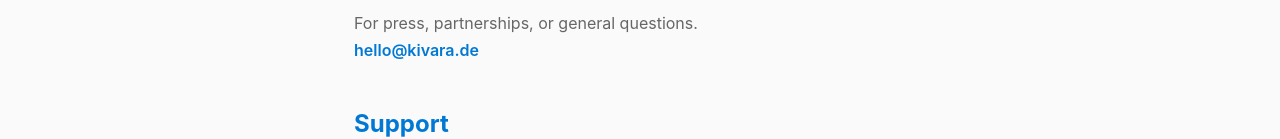
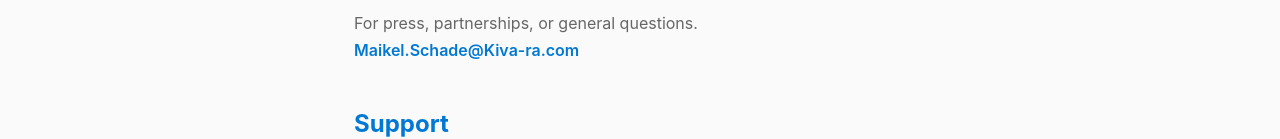
Before and after one commit to lkwdriver98/KIVARA-WEBSITE, a plain HTML site: page contact.html in a window 1280 px wide. Shown: the part 347-486 px from the top of the page. Drawn offline with Linux system fonts and the light colour scheme.

Commit message:
Change email link for general inquiries fix
Updated email link for general inquiries.

```diff
--- a/contact.html
+++ b/contact.html
@@ -189,7 +189,7 @@
     <div class="contact-option">
       <h2>General Inquiries</h2>
       <p>For press, partnerships, or general questions.</p>
-      <a href="mailto:Maikel.Schade@Kiva-ra.com" class="email-link">hello@kivara.de</a>
+      <a href="mailto:Maikel.Schade@Kiva-ra.com" class="email-link">Maikel.Schade@Kiva-ra.com</a>
     </div>
 
     <div class="contact-option">
```
